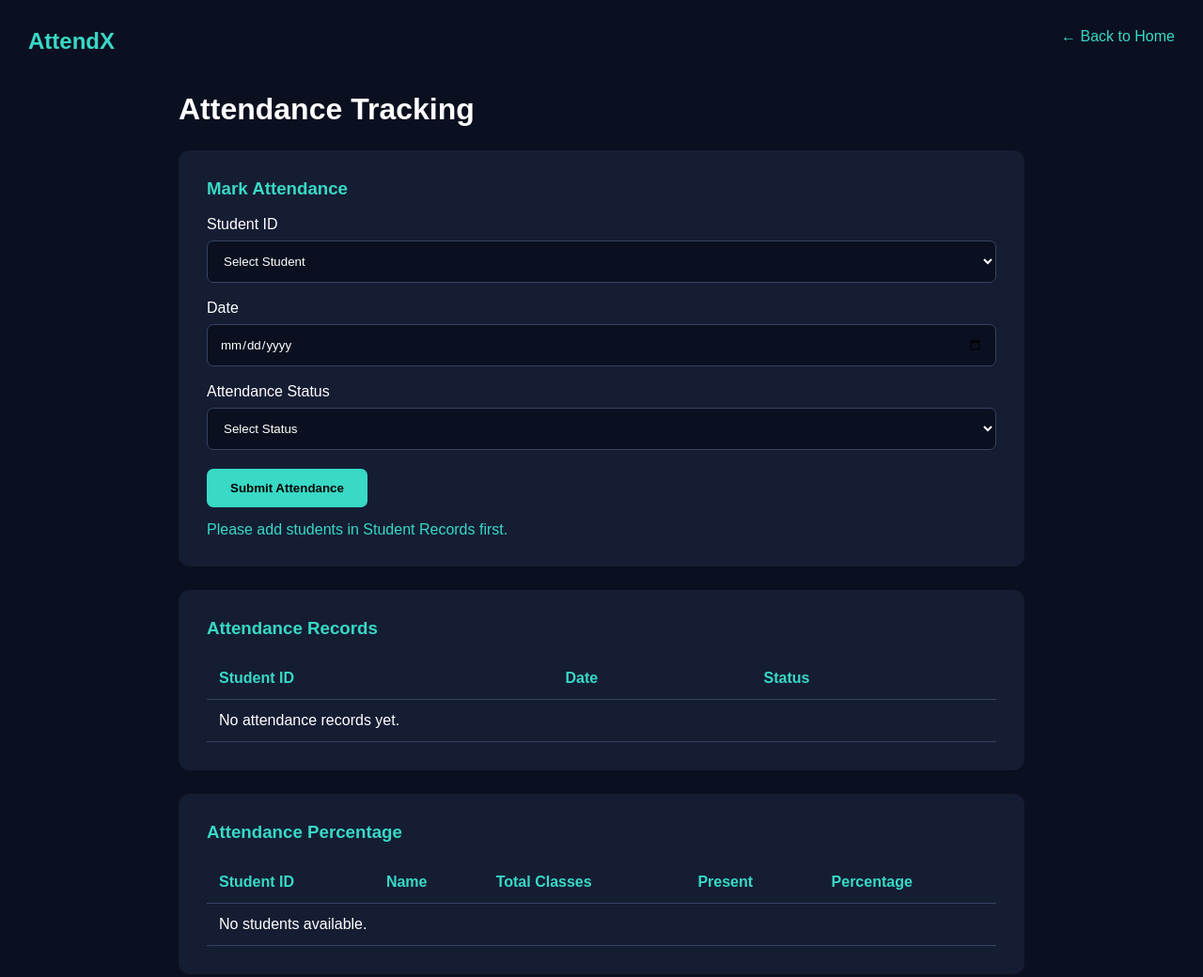
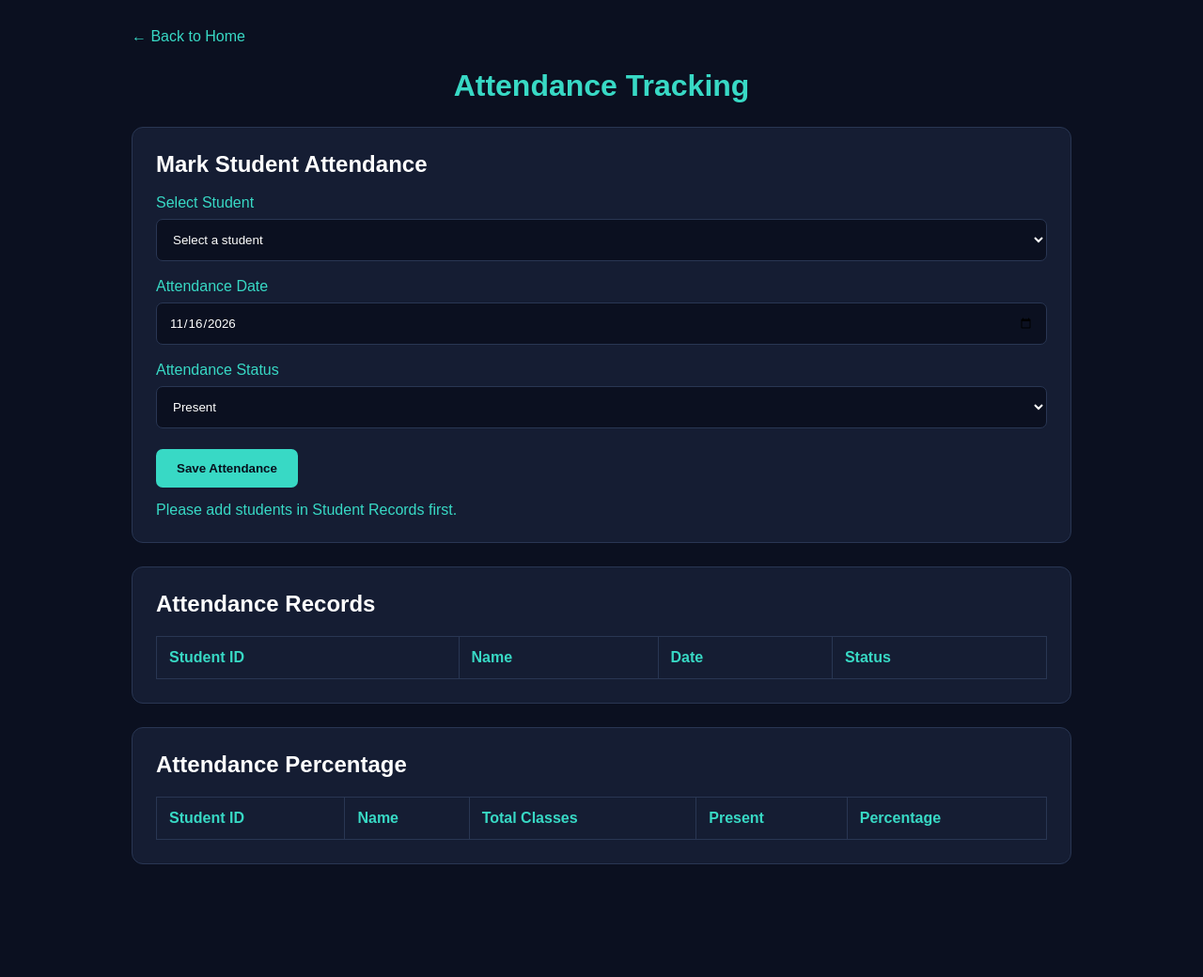
Before and after one commit to dilipreddy2/Student-Attendance-Algorithm-Explorer, a plain HTML site: page templates/attendance.html in a window 1280 px wide. Shown: the whole page at 94% size. After the commit the page ends 950 px from the top, so only its background shows below. Drawn offline with Linux system fonts and the light colour scheme.

Commit message:
Add attendance date picker

```diff
--- a/templates/attendance.html
+++ b/templates/attendance.html
@@ -4,7 +4,7 @@
 <head>
     <meta charset="UTF-8">
     <meta name="viewport" content="width=device-width, initial-scale=1.0">
-    <title>Attendance Tracking - AttendX</title>
+    <title>AttendX - Attendance Tracking</title>
 
     <style>
         * {
@@ -20,64 +20,54 @@
             padding: 30px;
         }
 
-        header {
-            display: flex;
-            justify-content: space-between;
-            margin-bottom: 40px;
-        }
-
-        h2, h3 {
-            color: #38d9c5;
-        }
-
-        a {
-            color: #38d9c5;
-            text-decoration: none;
-        }
-
         .container {
-            max-width: 900px;
+            max-width: 1000px;
             margin: auto;
         }
 
-        .box {
-            background: #151d33;
-            padding: 30px;
-            border-radius: 12px;
-            margin-top: 25px;
+        h1 {
+            color: #38d9c5;
+            text-align: center;
+            margin: 25px 0;
         }
 
-        h1 {
-            margin-bottom: 12px;
+        .card {
+            background: #151d33;
+            padding: 25px;
+            margin-top: 25px;
+            border-radius: 12px;
+            border: 1px solid #293653;
         }
 
         label {
             display: block;
-            margin: 18px 0 8px;
+            margin-top: 18px;
+            margin-bottom: 8px;
+            color: #38d9c5;
         }
 
         input, select {
             width: 100%;
             padding: 13px;
+            border: 1px solid #293653;
+            border-radius: 7px;
             background: #0b1020;
             color: white;
-            border: 1px solid #354361;
-            border-radius: 7px;
         }
 
         button {
-            margin-top: 20px;
-            padding: 13px 25px;
             background: #38d9c5;
+            color: #07111e;
+            padding: 13px 22px;
             border: none;
             border-radius: 7px;
+            margin-top: 22px;
+            cursor: pointer;
             font-weight: bold;
-            cursor: pointer;
         }
 
-        .message {
-            color: #38d9c5;
-            margin-top: 15px;
+        button:hover {
+            background: #20bba9;
         }
 
         table {
@@ -88,58 +78,64 @@
 
         th, td {
             padding: 13px;
+            border: 1px solid #293653;
             text-align: left;
-            border-bottom: 1px solid #354361;
         }
 
         th {
             color: #38d9c5;
         }
 
-        .table-wrap {
-            overflow-x: auto;
+        .message {
+            margin-top: 15px;
+            color: #38d9c5;
         }
 
         .percentage {
             color: #38d9c5;
             font-weight: bold;
         }
+
+        a {
+            color: #38d9c5;
+            text-decoration: none;
+        }
+
+        .table-wrapper {
+            overflow-x: auto;
+        }
     </style>
 </head>
 
 <body>
 
-<header>
-    <h2>AttendX</h2>
+<div class="container">
+
     <a href="../index.html">← Back to Home</a>
-</header>
-
-<div class="container">
 
     <h1>Attendance Tracking</h1>
 
-    <div class="box">
+    <div class="card">
 
-        <h3>Mark Attendance</h3>
+        <h2>Mark Student Attendance</h2>
 
         <form id="attendanceForm">
 
-            <label>Student ID</label>
-            <select id="studentId" required>
-                <option value="">Select Student</option>
+            <label for="student">Select Student</label>
+            <select id="student" required>
+                <option value="">Select a student</option>
             </select>
 
-            <label>Date</label>
+            <label for="date">Attendance Date</label>
             <input type="date" id="date" required>
 
-            <label>Attendance Status</label>
+            <label for="status">Attendance Status</label>
             <select id="status" required>
-                <option value="">Select Status</option>
                 <option value="Present">Present</option>
                 <option value="Absent">Absent</option>
             </select>
 
-            <button type="submit">Submit Attendance</button>
+            <button type="submit">Save Attendance</button>
 
         </form>
 
@@ -147,31 +143,32 @@
 
     </div>
 
-    <div class="box">
+    <div class="card">
 
-        <h3>Attendance Records</h3>
+        <h2>Attendance Records</h2>
 
-        <div class="table-wrap">
+        <div class="table-wrapper">
             <table>
                 <thead>
                     <tr>
                         <th>Student ID</th>
+                        <th>Name</th>
                         <th>Date</th>
                         <th>Status</th>
                     </tr>
                 </thead>
 
-                <tbody id="attendanceList"></tbody>
+                <tbody id="attendanceTable"></tbody>
             </table>
         </div>
 
     </div>
 
-    <div class="box">
+    <div class="card">
 
-        <h3>Attendance Percentage</h3>
+        <h2>Attendance Percentage</h2>
 
-        <div class="table-wrap">
+        <div class="table-wrapper">
             <table>
                 <thead>
                     <tr>
@@ -183,7 +180,7 @@
                     </tr>
                 </thead>
 
-                <tbody id="percentageList"></tbody>
+                <tbody id="percentageTable"></tbody>
             </table>
         </div>
 
@@ -193,23 +190,28 @@
 
 <script>
 
-    let students = JSON.parse(
-        localStorage.getItem("attendxStudents")
-    ) || [];
+const STUDENTS_KEY = "attendxStudents";
+const ATTENDANCE_KEY = "attendxAttendance";
 
-    let attendance = JSON.parse(
-        localStorage.getItem("attendxAttendance")
-    ) || [];
+function getStudents() {
+    return JSON.parse(localStorage.getItem(STUDENTS_KEY) || "[]");
+}
 
-    const studentSelect = document.getElementById("studentId");
-    const attendanceList = document.getElementById("attendanceList");
-    const percentageList = document.getElementById("percentageList");
-    const message = document.getElementById("message");
+function getAttendance() {
+    return JSON.parse(localStorage.getItem(ATTENDANCE_KEY) || "[]");
+}
 
+// Set today's date automatically
+document.getElementById("date").value =
+    new Date().toLocaleDateString("en-CA");
+
+// Load students into dropdown
 function loadStudents() {
 
-        studentSelect.innerHTML =
-            '<option value="">Select Student</option>';
+    const students = getStudents();
+    const dropdown = document.getElementById("student");
+
+    dropdown.innerHTML = '<option value="">Select a student</option>';
 
     students.forEach(student => {
 
@@ -218,120 +220,43 @@
         option.value = student.id;
         option.textContent = student.id + " - " + student.name;
 
-            studentSelect.appendChild(option);
+        dropdown.appendChild(option);
 
     });
 
     if (students.length === 0) {
-            message.textContent =
+        document.getElementById("message").textContent =
             "Please add students in Student Records first.";
     }
-
 }
 
-    function displayAttendance() {
-
-        attendanceList.innerHTML = "";
-
-        if (attendance.length === 0) {
-
-            attendanceList.innerHTML =
-                '<tr><td colspan="3">No attendance records yet.</td></tr>';
-
-        } else {
-
-            attendance.forEach(record => {
-
-                const row = document.createElement("tr");
-
-                [record.studentId, record.date, record.status]
-                    .forEach(value => {
-
-                        const cell = document.createElement("td");
-                        cell.textContent = value;
-                        row.appendChild(cell);
-
-                    });
-
-                attendanceList.appendChild(row);
-
-            });
-
-        }
-
-        displayPercentage();
-
-    }
-
-    function displayPercentage() {
-
-        percentageList.innerHTML = "";
-
-        if (students.length === 0) {
-            percentageList.innerHTML =
-                '<tr><td colspan="5">No students available.</td></tr>';
-            return;
-        }
-
-        students.forEach(student => {
-
-            const records = attendance.filter(
-                record => record.studentId === student.id
-            );
-
-            const total = records.length;
-
-            const present = records.filter(
-                record => record.status === "Present"
-            ).length;
-
-            const percentage = total === 0
-                ? 0
-                : (present / total * 100).toFixed(2);
-
-            const row = document.createElement("tr");
-
-            [
-                student.id,
-                student.name,
-                total,
-                present,
-                percentage + "%"
-            ].forEach(value => {
-
-                const cell = document.createElement("td");
-                cell.textContent = value;
-                row.appendChild(cell);
-
-            });
-
-            percentageList.appendChild(row);
-
-        });
-
-    }
-
+// Save attendance
 document.getElementById("attendanceForm")
 .addEventListener("submit", function(event) {
 
     event.preventDefault();
 
-            const studentId = studentSelect.value;
+    const studentId = document.getElementById("student").value;
     const date = document.getElementById("date").value;
     const status = document.getElementById("status").value;
 
-            const existing = attendance.find(record =>
+    if (!studentId || !date) {
+        document.getElementById("message").textContent =
+            "Please fill in all fields.";
+        return;
+    }
+
+    const attendance = getAttendance();
+
+    const alreadyExists = attendance.some(record =>
         record.studentId === studentId &&
         record.date === date
     );
 
-            if (existing) {
-
-                message.textContent =
-                    "Attendance already recorded for this date!";
-
+    if (alreadyExists) {
+        document.getElementById("message").textContent =
+            "Attendance already recorded for this student on this date.";
         return;
-
     }
 
     attendance.push({
@@ -340,22 +265,119 @@
         status: status
     });
 
-            localStorage.setItem(
-                "attendxAttendance",
-                JSON.stringify(attendance)
-            );
+    localStorage.setItem(ATTENDANCE_KEY, JSON.stringify(attendance));
 
-            message.textContent =
-                "Attendance submitted successfully!";
+    document.getElementById("message").textContent =
+        "Attendance saved successfully!";
 
-            this.reset();
+    document.getElementById("attendanceForm").reset();
 
+    document.getElementById("date").value =
+        new Date().toLocaleDateString("en-CA");
+
+    loadStudents();
     displayAttendance();
+    displayPercentages();
 
 });
 
+// Display attendance records
+function displayAttendance() {
+
+    const students = getStudents();
+    const attendance = getAttendance();
+
+    const table = document.getElementById("attendanceTable");
+
+    table.innerHTML = "";
+
+    attendance.forEach(record => {
+
+        const student = students.find(
+            item => item.id === record.studentId
+        );
+
+        const row = document.createElement("tr");
+
+        const values = [
+            record.studentId,
+            student ? student.name : "Unknown",
+            record.date,
+            record.status
+        ];
+
+        values.forEach(value => {
+            const cell = document.createElement("td");
+            cell.textContent = value;
+            row.appendChild(cell);
+        });
+
+        table.appendChild(row);
+
+    });
+
+}
+
+// Calculate attendance percentage
+function displayPercentages() {
+
+    const students = getStudents();
+    const attendance = getAttendance();
+
+    const table = document.getElementById("percentageTable");
+
+    table.innerHTML = "";
+
+    students.forEach(student => {
+
+        const records = attendance.filter(
+            item => item.studentId === student.id
+        );
+
+        const total = records.length;
+
+        const present = records.filter(
+            item => item.status === "Present"
+        ).length;
+
+        const percentage = total > 0
+            ? (present / total) * 100
+            : 0;
+
+        const row = document.createElement("tr");
+
+        const values = [
+            student.id,
+            student.name,
+            total,
+            present,
+            percentage.toFixed(2) + "%"
+        ];
+
+        values.forEach((value, index) => {
+
+            const cell = document.createElement("td");
+
+            cell.textContent = value;
+
+            if (index === 4) {
+                cell.className = "percentage";
+            }
+
+            row.appendChild(cell);
+
+        });
+
+        table.appendChild(row);
+
+    });
+
+}
+
+// Initial page loading
 loadStudents();
 displayAttendance();
+displayPercentages();
 
 </script>
 
```
Lines whose indentation alone changed are shown as unchanged.
